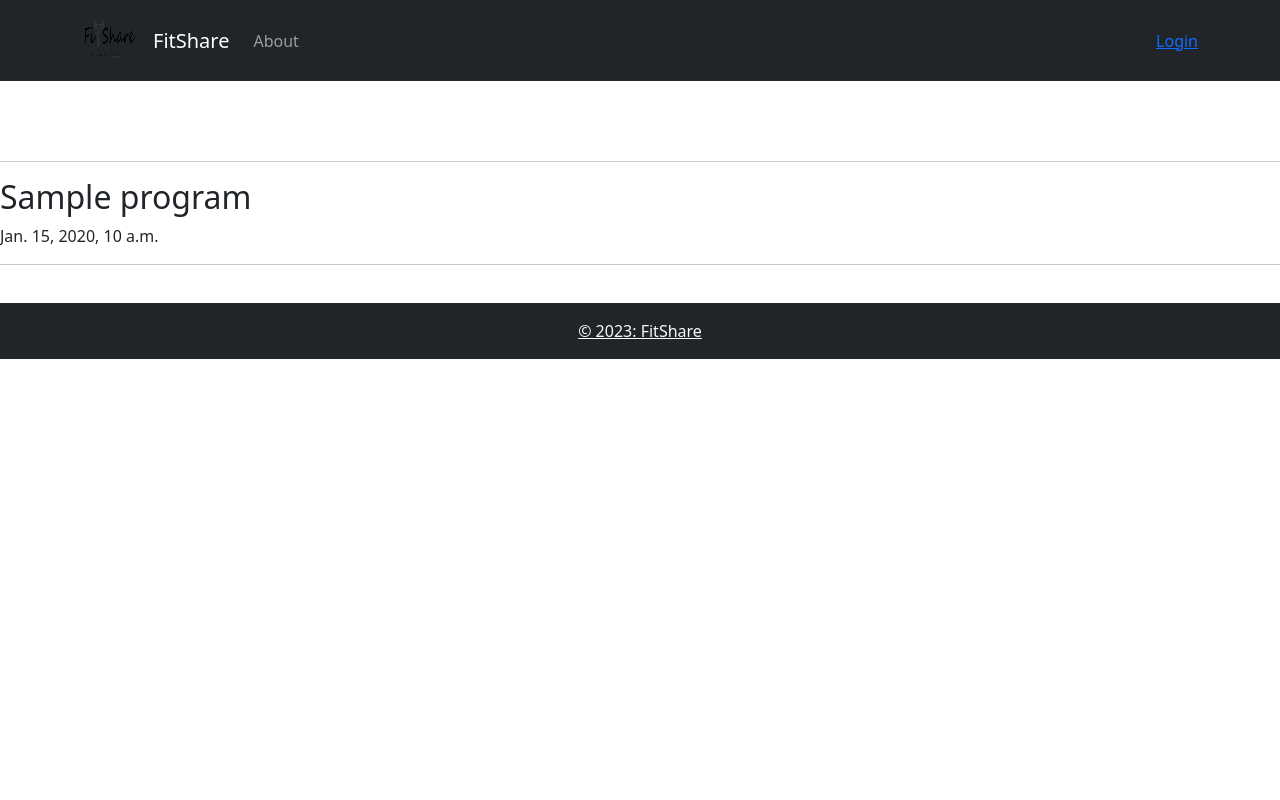
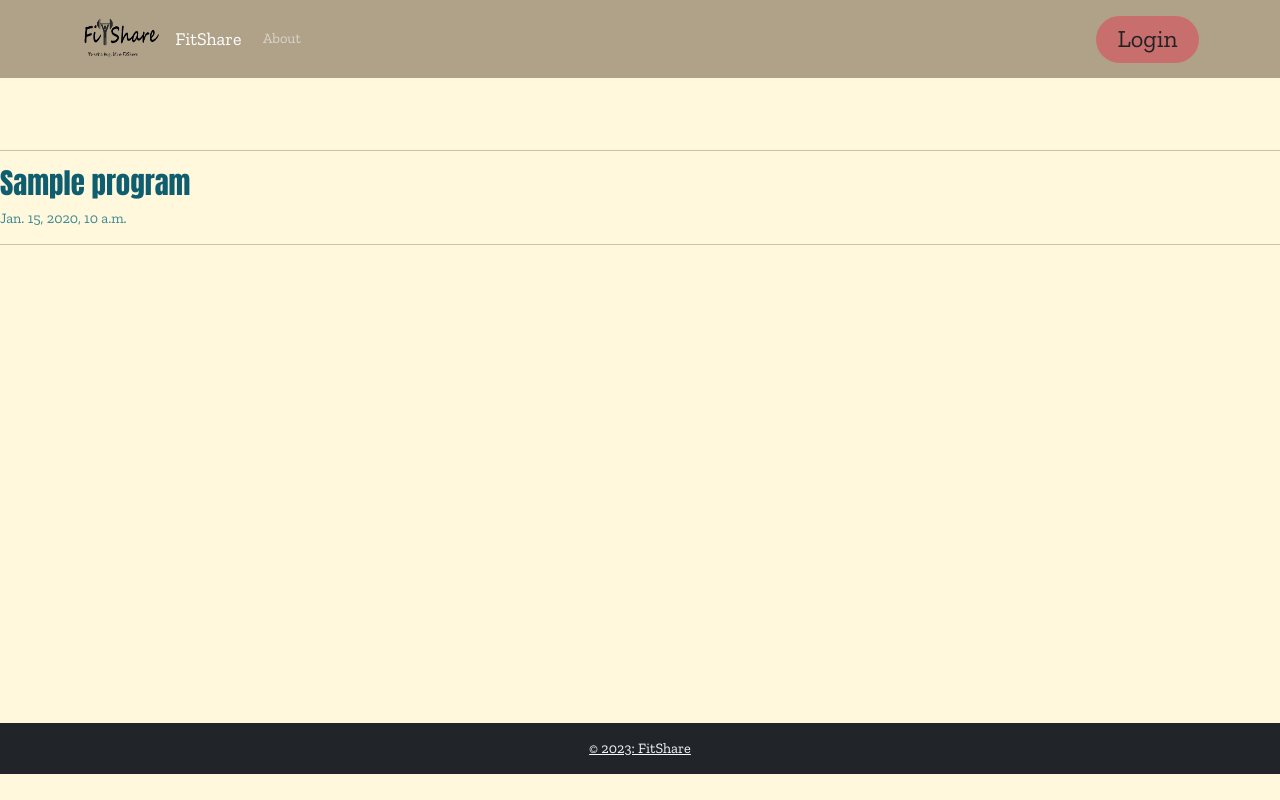
Before and after one commit to finziamit/FitShare, a Django app: template fitShareApp/templates/home_page.html in a window 1280 px wide. Run offline with Django 4.2, Linux system fonts and the light colour scheme; the template is opened without the code that fills it: most values are stand-ins (such as "Sample title", 1, 10 or a date in 2020); some libraries are stand-ins or nearby versions.

Commit message:
Styling app's appearance
Fixing page showup
Adding base.css file

```diff
--- /dev/null
+++ b/fitShareApp/static/css/base.css
@@ -0,0 +1,61 @@
+@import url("https://fonts.googleapis.com/css2?family=Anton&family=Zilla+Slab:wght@400;700&display=swap");
+html {
+  font-size: 90%;
+  box-sizing: border-box;
+}
+body {
+  background: #FFF8DC;
+  font-family: "Zilla Slab", serif;
+}
+main {
+  min-height: 78.8vh;
+}
+h4 {
+  color: #0e5e6f;
+}
+h2 {
+  font-family: "Anton", sans-serif;
+  color: #0e5e6f;
+}
+p {
+  color: #3a8891;
+}
+
+.navbar {
+    background-color:#b0a289;
+}
+
+.nav__links {
+  display: flex;
+  align-items: center;
+  list-style: none;
+}
+
+.nav__item {
+  margin-left: 4rem;
+}
+
+.nav__link:link,
+.nav__link:visited {
+  font-size: 1.7rem;
+  font-weight: 400;
+  color: inherit;
+  text-decoration: none;
+  display: block;
+  transition: all 0.3s;
+}
+
+.nav__link--btn:link,
+.nav__link--btn:visited {
+  padding: 0.35rem 1.5rem;
+  border-radius: 3rem;
+  background-color: #c86f6e;
+  color: #222;
+}
+
+.nav__link--btn:hover,
+.nav__link--btn:active {
+  color: inherit;
+  background-color: #4bbb7d;
+  color: #333;
+}
--- a/fitShareApp/templates/base.html
+++ b/fitShareApp/templates/base.html
@@ -22,10 +22,10 @@
 <body>
   <!--Top menu-->
   <div class="container-fluids">
-    <nav class=" navbar navbar-expand-md sticky-top navbar-dark bg-dark ">
+    <nav class=" navbar navbar-expand-md sticky-top navbar-dark">
       <div class="container">
         <a class="navbar-brand"><span class="text-primary"><img src="{% static 'images/FitShare_logo.png' %} "
-              width="55" height="55" alt="logo"></span></a>
+              width="80" height="55" alt="logo"></span></a>
         <a class="navbar-brand" href="/">FitShare</a>
 
         <button class="navbar-toggler" type="button" data-toggle="collapse" data-target="#navbarText"
```
